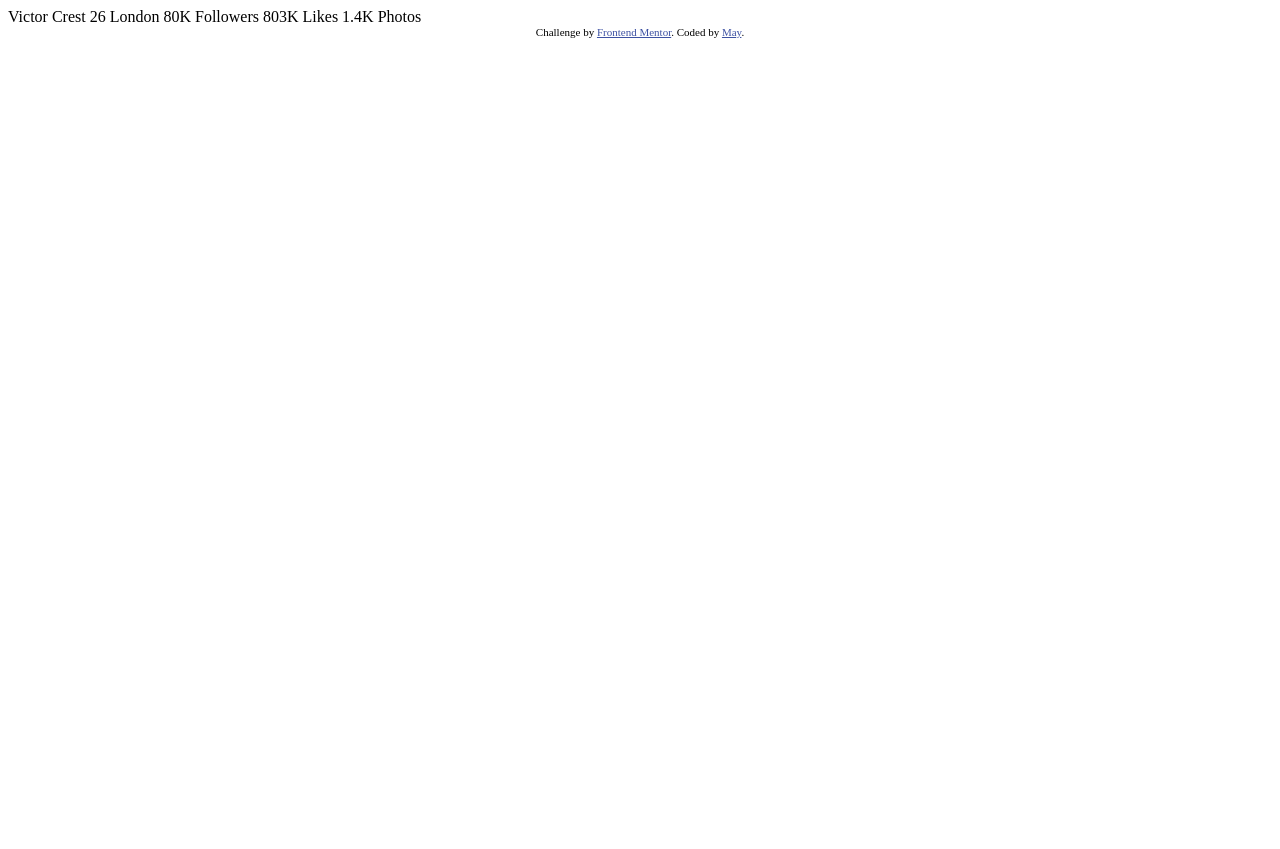
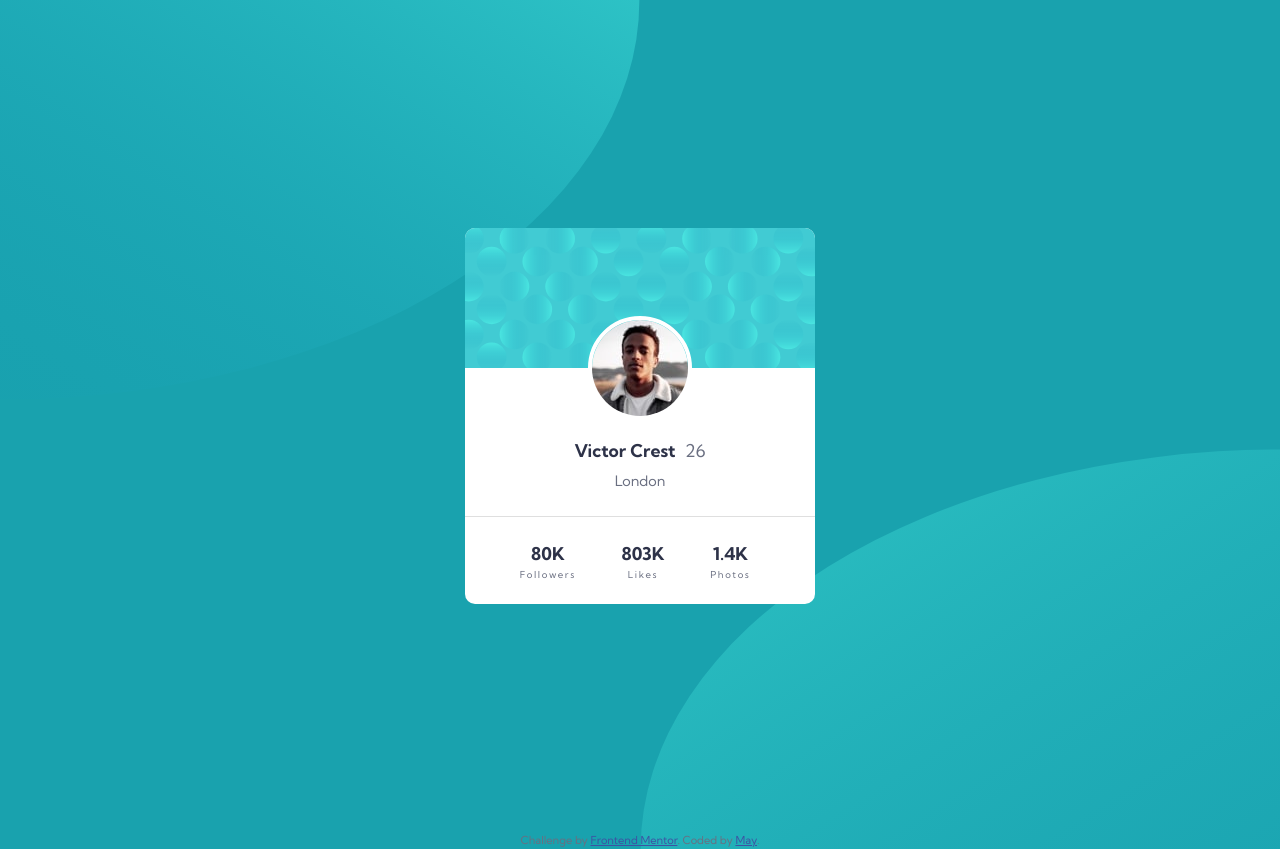
Before and after one commit to mays21/profile-card-component, a plain HTML site: page index.html in a window 1280 px wide. Before the commit the page ends 800 px from the top, so only its background shows below. Drawn offline with Linux system fonts and the light colour scheme.

Commit message:
first solution

```diff
--- /dev/null
+++ b/css/style.css
@@ -0,0 +1,108 @@
+@import "reset.css";
+/* @import "debug.css"; */
+@import url("https://fonts.googleapis.com/css2?family=Kumbh+Sans:wght@400;700&display=swap");
+:root {
+  --primary-color: hsl(185, 75%, 39%);
+  --main-header-color: hsl(229, 23%, 23%);
+  --main-text-color: hsl(227, 10%, 46%);
+  --line-color: hsla(0, 0%, 59%, 0.3);
+}
+
+body {
+  font-size: 18px;
+  font-family: "Kumbh Sans", sans-serif;
+  color: var(--main-text-color);
+  background-color: var(--primary-color);
+  background-image: url(../images/bg-pattern-top.svg), url(../images/bg-pattern-bottom.svg);
+  background-size: 100vw 100vh, 100vw 100vh;
+  background-position: top -50vh left -50vw, bottom -50vh right -50vw;
+  background-repeat: no-repeat, no-repeat;
+  text-align: center;
+}
+h1,
+h2,
+h3,
+h4,
+h5,
+h6 {
+  color: var(--main-header-color);
+  display: block;
+}
+main {
+  display: flex;
+  justify-content: center;
+  align-items: center;
+  min-height: 100vh;
+  margin: 1rem;
+}
+.wrapper {
+  height: 100%;
+  width: atuo;
+  background-color: #fff;
+  border-radius: 10px;
+  overflow: hidden;
+}
+section {
+  display: flex;
+  justify-content: center;
+  align-items: center;
+  /* max-width: 368px; */
+  width: auto;
+}
+.photo {
+  position: relative;
+  margin-bottom: 4.4rem;
+}
+
+img.victor-image {
+  position: absolute;
+  top: 63%;
+  border-radius: 50%;
+  border: solid 4px #fff;
+}
+img.bg {
+  width: auto;
+}
+.profile {
+  flex-direction: column;
+}
+.name {
+  font-size: 1.1rem;
+}
+span,
+.place {
+  color: var(--main-text-color);
+  font-weight: 400;
+}
+span {
+  padding-left: 0.6rem;
+}
+
+.place {
+  font-size: 0.9rem;
+  margin-top: 0.4rem;
+}
+hr {
+  border-style: none;
+  border-top: 1px solid var(--line-color);
+  margin: 1.5rem 0;
+}
+.stats-group {
+  display: flex;
+  justify-content: space-around;
+  margin: 1rem 2.6rem 1.4rem 2rem;
+}
+.value {
+  font-size: 1.1rem;
+}
+.attr {
+  letter-spacing: 0.1rem;
+  font-size: 0.6rem;
+}
+.attribution {
+  font-size: 11px;
+  text-align: center;
+}
+.attribution a {
+  color: hsl(228, 45%, 44%);
+}
--- a/index.html
+++ b/index.html
@@ -6,24 +6,39 @@
     <!-- displays site properly based on user's device -->
 
     <link rel="icon" type="image/png" sizes="32x32" href="./images/favicon-32x32.png" />
-
+    <link rel="stylesheet" href="css/style.css" />
     <title>Frontend Mentor | Profile card component</title>
-
-    <!-- Feel free to remove these styles or customise in your own stylesheet 👍 -->
-    <style>
-      .attribution {
-        font-size: 11px;
-        text-align: center;
-      }
-      .attribution a {
-        color: hsl(228, 45%, 44%);
-      }
-    </style>
   </head>
   <body>
-    Victor Crest 26 London 80K Followers 803K Likes 1.4K Photos
-    <div class="attribution">
+    <main>
+      <div class="wrapper">
+        <section class="photo">
+          <img class="bg" src="/images/bg-pattern-card.svg" alt="" srcset="" />
+          <img class="victor-image" src="images/image-victor.jpg" alt="victor" srcset="" />
+        </section>
+        <section class="profile">
+          <h2 class="name">Victor Crest<span>26</span></h2>
+          <p class="place">London</p>
+        </section>
+        <hr />
+        <section class="stats-group">
+          <div class="stats">
+            <h2 class="value">80K</h2>
+            <p class="attr">Followers</p>
+          </div>
+          <div class="stats">
+            <h2 class="value">803K</h2>
+            <p class="attr">Likes</p>
+          </div>
+          <div class="stats">
+            <h2 class="value">1.4K</h2>
+            <p class="attr">Photos</p>
+          </div>
+        </section>
+      </div>
+    </main>
+    <footer class="attribution">
       Challenge by <a href="https://www.frontendmentor.io?ref=challenge" target="_blank">Frontend Mentor</a>. Coded by <a href="#">May</a>.
-    </div>
+    </footer>
   </body>
 </html>
```
Also changed, not shown: screenshot.png (added), 1 other file.
